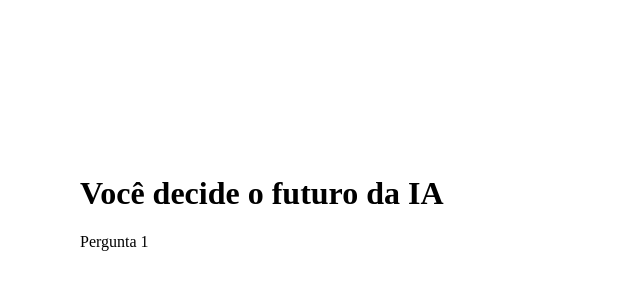
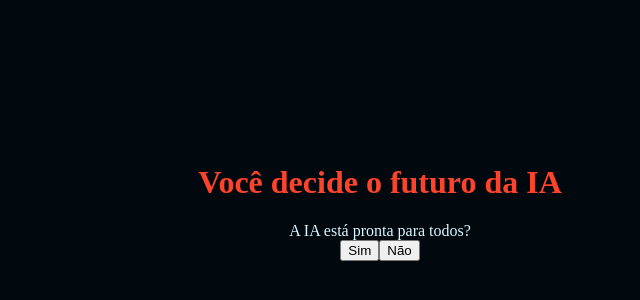
Before and after one commit to FLOUBCKF/IA-3FFFF, a plain HTML site: page index.html in a window 1280 px wide. Shown: the part 198-498 px from the top of the page, without its empty margins (260-900 px from the left). Drawn offline with Linux system fonts and the light colour scheme.

Commit message:
Add files via upload

```diff
--- a/script.js
+++ b/script.js
@@ -3,31 +3,69 @@ const caixaPerguntas = document.querySelector('.caixa-perguntas');
 const caixaAlternativas = document.querySelector('.caixa-alternativas');
 const caixaResultado = document.querySelector('.caixa-resultado');
 
-const perguntas = [ //serve para abrir lista de perguntas
-    {//abre o objeto das perguntas
-        enunciado: "Pergunta 1",
-        alternativas: ["Alternativa 1","Alternativa 2"]
+const perguntas = [     //serve para abrir lista de perguntas
+    {   //abre o objeto das perguntas
+        enunciado: "A IA está pronta para todos?",
+        alternativas: [
+            {texto: "Sim",
+            afirmação:"Sim, a IA está pronta para ser usada por todos"},
+
+            {texto: "Não",
+            afirmação:"Não, a IA não está pronta para todos"}]
     },
     {
-        enunciado: "Pergunta 2",
-        alternativas: ["Alternativa 1","Alternativa 2"]
+        enunciado: "Você acha que a IA vai dominar o mundo?",
+        alternativas: [
+            {texto: "Sim",
+            afirmação:"A IA vai dominar o mundo"},
+
+            {texto: "Não",
+            afirmação:"A IA não dominará o mundo"}]
     },
     {
-        enunciado: "Pergunta 3",
-        alternativas: ["Alternativa 1","Alternativa 2"]
-    }
+        enunciado: "A IA vai substituir os professores?",
+        alternativas: [
+            {texto: "Sim",
+            afirmação:"A IA logo tomará o lugar dos professores"},
+
+            {texto: "Não",
+            afirmação:"A IA não irá substituir os professores"}]
+    },
 ]
 
 let posicao = 0;
 let perguntaAtual;
+let historiaFinal = "";
 
 function mostraPergunta(){
+    if (posicao >= perguntas.length){
+        mostraReultado();
+        return;
+    }
     perguntaAtual = perguntas[posicao];
     caixaPerguntas.textContent = perguntaAtual.enunciado;
+    caixaAlternativas.textContent = " ";
     mostraAlternativas();
 }
 function mostraAlternativas(){
+    for(const alternativa of perguntaAtual.alternativas){
+        const botaoAlternativas = document.createElement("button");
+        botaoAlternativas.textContent = alternativa.texto;
+        botaoAlternativas.addEventListener("click", () => respostaSelecionada(alternativa));
+        caixaAlternativas.appendChild(botaoAlternativas);
+    }
+}
 
+function respostaSelecionada(opcaoSelecionada){
+    const afirmacoes = opcaoSelecionada.afirmação;
+    historiaFinal += afirmacoes + " ";
+    posicao++;
+    mostraPergunta();
+}
+function mostraReultado(){
+    caixaPerguntas.textContent = "Em 2049..."
+    textoResultado.textContent = historiaFinal;
+    caixaAlternativas.textContent = "";
 }
 
 mostraPergunta();
--- a/style.css
+++ b/style.css
@@ -1,14 +1,14 @@
 :root{
-    --cor-fundo:#000000
-    --cor-principal:#1C1C1C
-    --cor-secundaria:#808080
-    --cor-destaque:#7FFFD4
-    --cor-texto:#8B0000
+    --cor-fundo: #01080E;
+    --cor-principal: #0B0D20;
+    --cor-secundaria: #212333;
+    --cor-destaque: #fd432b;
+    --cor-texto: #D7F9FF;
 }
 body{
     background-color: var(--cor-fundo);
     color: var(--cor-texto);
-    display:flex;
+    display: flex;
     justify-content: center;
     align-items: center;
     min-height: 100vh;
@@ -17,4 +17,9 @@ body{
     background-color: var(--cor-fundo);
     width: 90%;
     max-width: 600px;
+    text-align: center;
+    padding: 20px;
 }
+h1{
+    color: var(--cor-destaque);
+}
```
